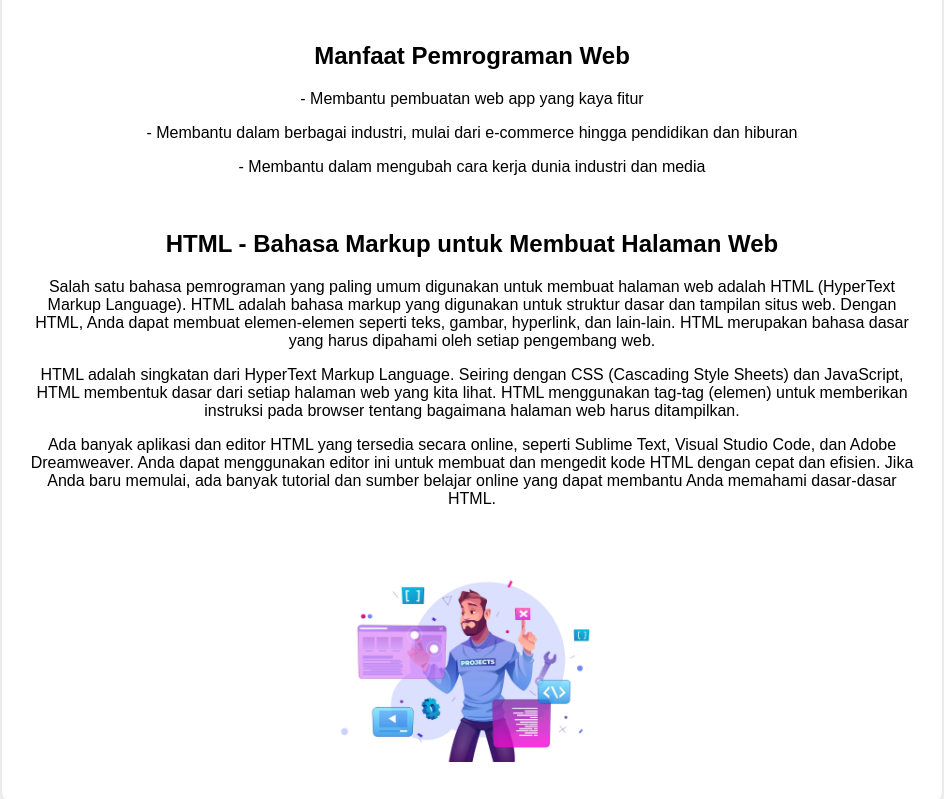
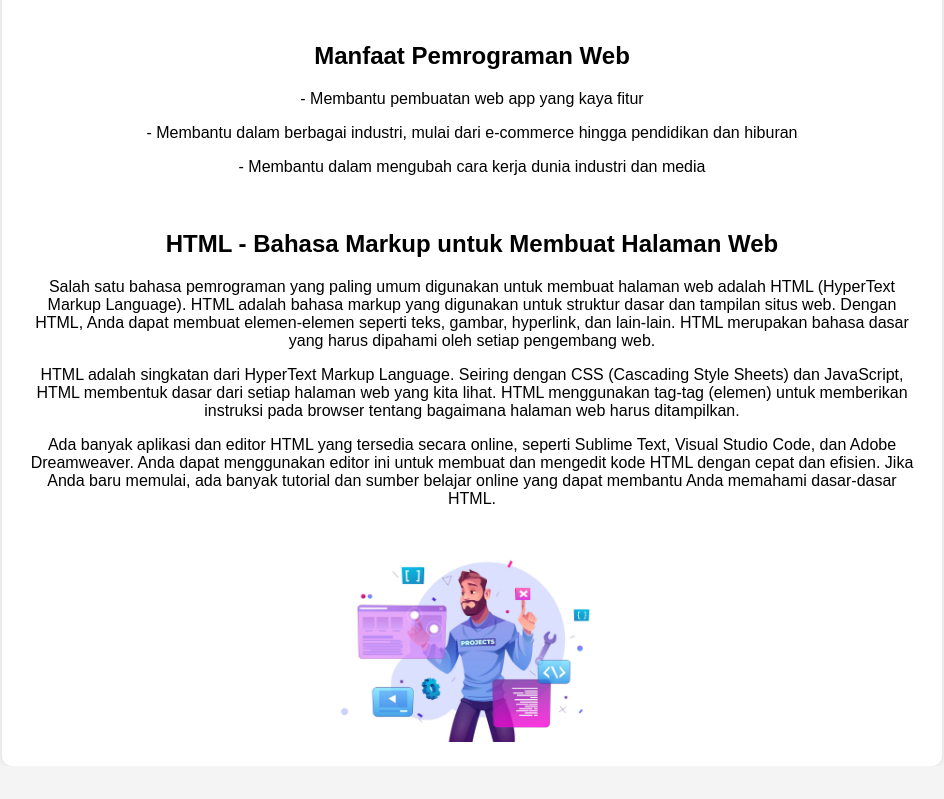
Before and after one commit to Chairul-iman/nabila, a plain HTML site: page index.html in a window 1280 px wide. Shown: the part 857-1656 px from the top of the page, without its empty margins (168-1112 px from the left). After the commit the page ends 1623 px from the top, so only its background shows below. Drawn offline with Linux system fonts and the light colour scheme.

Commit message:
Update style.css

```diff
--- a/style.css
+++ b/style.css
@@ -42,13 +42,6 @@ main {
 }
 
 
-/* bagian gambar */
-img {
-    display: block;
-    margin: 20px auto;
-}
-
-
 /* bagian text dan judul */
 h1, h2, p {
     text-align: center;
```
